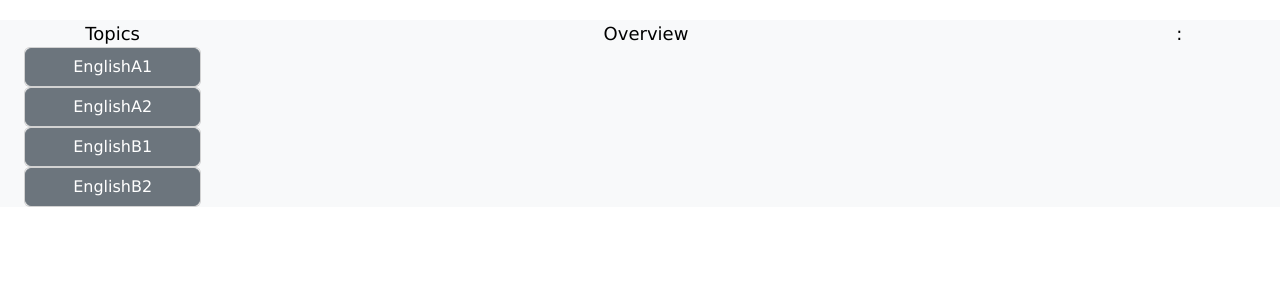
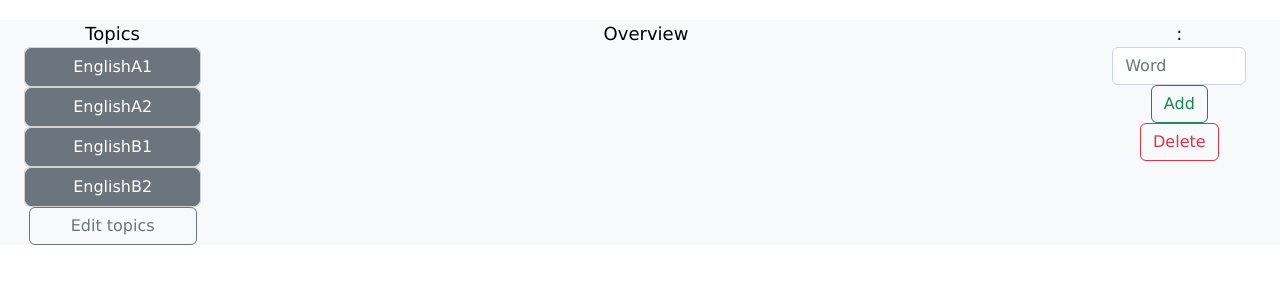
Before and after one commit to Hikyn/anki-based-web-learning, a Flask app: page / in a window 1280 px wide. Shown: the part 56-356 px from the top of the page. Run offline with Flask 2, Linux system fonts and the light colour scheme; some libraries are stand-ins or nearby versions.

Commit message:
Added /edit topics button, refactored a lot of code. Fixed bugs with Word list showing even after category/table was deleted

```diff
--- a/app.py
+++ b/app.py
@@ -38,7 +38,7 @@ def wordExists(category, word):
         return 1
 
 
-def aTableToSQL(table):
+def tableToSQL(table):
     if tableExists(table) == 0:
         print("Dictionary is empty. Creating new table")
         db.execute("INSERT INTO userTables (user_id, main_table) VALUES (?, ?)", session["id"], table)
@@ -46,7 +46,7 @@ def aTableToSQL(table):
         print("Dictionary exists")
 
 
-def aCategoryToTable(table, category):
+def categoryToTable(table, category):
     # Delete Null category
     db.execute("DELETE FROM userTables WHERE main_table = ? AND user_id = ? AND category IS NULL", table, session["id"])
 
@@ -57,7 +57,7 @@ def aCategoryToTable(table, category):
         print("Such category already exists")
 
 
-def aWordToCategory(table, category, word):
+def wordToCategory(table, category, word):
     # Delete Null words
     db.execute("DELETE FROM userTables WHERE main_table = ? AND user_id = ? AND category = ? AND words IS NULL", table, session["id"], category)
     if wordExists(category, word) == 0:
@@ -67,16 +67,16 @@ def aWordToCategory(table, category, word):
         print("Such word already exists")
 
 
-def dTableFromSQL(table):
+def tableFromSQL(table):
     db.execute("DELETE FROM userTables WHERE main_table = ? AND user_id = ?", table, session["id"])
     return
 
 
-def dCategoryFromTable(table, category):
+def categoryFromTable(table, category):
     db.execute("DELETE FROM userTables WHERE main_table = ? AND category = ? AND user_id = ?", table, category, session["id"])
     return
 
-def dWordFromCategory(table, category, word):
+def wordFromCategory(table, category, word):
     db.execute("DELETE FROM userTables WHERE main_table = ? AND category = ? AND words = ? AND user_id = ?", table, category, word, session["id"])
     return
 
@@ -126,13 +126,19 @@ def index():
         # If session remembers your last visited tables and categories, it will display them
         try:
             if session["currentTable"] != "" and session["currentCategory"] != "":
+                print("Table and Category are selected")
                 words = readWords(session["currentTable"], session["currentCategory"])
 
-                #If cookies says that we are in editing mode, then pass that cookie into render.
+            if session.get("editTables") == 1:
+                print("EDIT table pressed")
+                return render_template("index.html", userTables=userTables, currentTable=session["currentTable"], categories=categories, currentCategory=session["currentCategory"], editTables=session["editTables"])
+            else:
+                words = ""
                 if session.get("editCategories") == 1:
-                    return render_template("index.html", userTables=userTables, currentTable=session["currentTable"], categories=categories, currentCategory=session["currentCategory"], words=words, editing=session["editCategories"])
+                    print("Edit categories is pressed")
+                    return render_template("index.html", userTables=userTables, currentTable=session["currentTable"], categories=categories, currentCategory=session["currentCategory"], words=words, editCategories=session["editCategories"])
+                return render_template("index.html", userTables=userTables, currentTable=session["currentTable"], categories=categories, currentCategory=session["currentCategory"], words=words)
 
-                return render_template("index.html", userTables=userTables, currentTable=session["currentTable"], categories=categories, currentCategory=session["currentCategory"], words=words)
         except KeyError:
             print("There are no last tables/categories/words in cookie")
 
@@ -182,7 +188,7 @@ def addTable():
     if request.method == "POST":
         table = request.form.get("table")
         print(f"Trying to add table {table}")
-        aTableToSQL(table)
+        tableToSQL(table)
 
     return redirect("/manage")
 
@@ -192,7 +198,7 @@ def addCategory():
         table = request.form.get("table")
         category = request.form.get("category")
         print(f"Trying to add category {category}")
-        aCategoryToTable(table, category)
+        categoryToTable(table, category)
         # Return user back to manage
         return redirect("/manage")
 
@@ -207,7 +213,7 @@ def addWord():
         table = strToSplit[0]
         category = strToSplit[1]
         print(f"Trying to add to table {table} category {category} WORD {word}")
-        aWordToCategory(table, category, word)
+        wordToCategory(table, category, word)
 
         return redirect("/manage")
 
@@ -220,12 +226,12 @@ def changeWordOverview():
         word = request.form.get("word")
         if submit == "add":
             print(f"Trying to add to table {table} category {category} WORD {word}")
-            aWordToCategory(table, category, word)
+            wordToCategory(table, category, word)
             return redirect("/")
 
         elif submit == "delete":
             print(f"Trying to delete from table {table} category {category} WORD {word}")
-            dWordFromCategory(table, category, word)
+            wordFromCategory(table, category, word)
             return redirect("/")
 
         return redirect("/")
@@ -239,24 +245,61 @@ def changeCategoryOverview():
         word = request.form.get("word")
         if submit == "add":
             print(f"Trying to add category {category} to table {table}")
-            aCategoryToTable(table, category)
+            categoryToTable(table, category)
             return redirect("/")
 
         elif submit == "delete":
             print(f"Trying to delete category {category} from table {table}")
-            dCategoryFromTable(table, category)
+            categoryFromTable(table, category)
             return redirect("/")
 
-        elif submit == "edit":
+        elif submit == "editCategory":
+            session["currentTable"] = table
+            session["currentCategory"] = ""
             print("Trying to edit categories in overview")
+            session["editTables"] = 0
             session["editCategories"] = 1
 
-        elif submit == "stopEdit":
+        elif submit == "stopEditCategory":
+            session["currentTable"] = table
+            session["currentCategory"] = ""
             print("Trying to stop editing categories in overview")
+            session["editTables"] = 0
             session["editCategories"] = 0
+
+        elif submit == "editTables":
+            session["currentTable"] = ""
+            print("Trying to edit tables")
+            session["currentCategory"] = ""
+            session["editCategories"] = 0
+            session["editTables"] = 1
+
+        elif submit == "stopEditTables":
+            session["currentTable"] = ""
+            print("Trying to stop editing tables")
+            session["currentCategory"] = ""
+            session["editCategories"] = 0
+            session["editTables"] = 0
+
 
         return redirect("/")
 
+@app.route("/changeTablesOverview", methods=["POST"])
+def changeTableOverview():
+    if request.method == "POST":
+        submit = request.form.get("submit")
+        table = request.form.get("table")
+        if submit == "add":
+            print(f"Trying to add to table {table}")
+            tableToSQL(table)
+            return redirect("/")
+
+        elif submit == "delete":
+            print(f"Trying to delete from table {table}")
+            tableFromSQL(table)
+            return redirect("/")
+
+        return redirect("/")
 
 @app.route("/deleteTable", methods=["POST"])
 def deleteTable():
@@ -264,7 +307,7 @@ def deleteTable():
     if request.method == "POST":
         table = request.form.get("table")
         print(f"Trying to delete table {table}")
-        dTableFromSQL(table)
+        tableFromSQL(table)
 
         return redirect("/manage")
 
@@ -278,7 +321,7 @@ def deleteCategory():
         table = strToSplit[0]
         category = strToSplit[1]
         print(f"Trying to delete from table {table} category {category}")
-        dCategoryFromTable(table, category)
+        categoryFromTable(table, category)
         # Return user back to manage
         return redirect("/manage")
 
@@ -294,7 +337,7 @@ def deleteWord():
         table = strToSplit[0]
         category = strToSplit[1]
         print(f"Trying to delete from table {table} category {category} WORD {word}")
-        dWordFromCategory(table, category, word)
+        wordFromCategory(table, category, word)
 
         return redirect("/manage")
 
--- a/templates/index.html
+++ b/templates/index.html
@@ -39,24 +39,26 @@
                                     {% endfor %}
 
                                 </div>
-                                {% if editing == 1 %}
+                                {% if editCategories == 1 %}
                                 <form class="col-sm-12 centered" action="/changeCategoryOverview" method="post">
                                     <div class="mb-12">
                                         <input autocomplete="off" class="form-control col-sm-12" id="category" name="category" placeholder="Category" type="text">
                                         <input autocomplete="off" class="form-control col-sm-12" id="table" name="table" value="{{ currentTable }}" type="hidden">
                                     </div>
                                     <div class="mb-3 btn-center">
-                                        <button class="btn btn-success" type="submit" name="submit" value="add">Add</button>
-                                        <button class="btn btn-warning" type="submit" name="submit" value="delete">Delete</button>
+                                        <button class="btn btn-outline-success" type="submit" name="submit" value="add">Add</button>
+                                        <button class="btn btn-outline-danger" type="submit" name="submit" value="delete">Delete</button>
                                     </div>
                                 </form>
                                 {% endif %}
                                 <div class="col-sm-12 header-1 centered">
                                     <form action="/changeCategoryOverview" method="post">
-                                        {% if editing == 1 %}
-                                        <button class="btn btn-outline-danger col-sm-10" type="submit" name="submit" value="stopEdit">Stop Edit</button>
+                                        {% if editCategories == 1 %}
+                                        <button class="btn btn-outline-primary col-sm-10" type="submit" name="submit" value="stopEditCategory">Stop Edit</button>
+                                        <input autocomplete="off" class="form-control col-sm-12" id="table" name="table" value="{{ table["main_table"] }}" type="hidden">
                                         {% else %}
-                                        <button class="btn btn-outline-secondary col-sm-10" type="submit" name="submit" value="edit">Edit</button>
+                                        <button class="btn btn-outline-secondary col-sm-10" type="submit" name="submit" value="editCategory">Edit</button>
+                                        <input autocomplete="off" class="form-control col-sm-12" id="table" name="table" value="{{ table["main_table"] }}" type="hidden">
                                         {% endif %}
                                     </form>
                                 </div>
@@ -66,6 +68,26 @@
                     </div>
 
                     {% endfor %}
+                </div>
+                {% if editTables == 1 %}
+                <form class="col-sm-12 centered" action="/changeTablesOverview" method="post">
+                    <div class="mb-12">
+                        <input autocomplete="off" class="form-control col-sm-12" id="table" name="table" placeholder="Table" type="text">
+                    </div>
+                    <div class="mb-3 btn-center">
+                        <button class="btn btn-outline-success" type="submit" name="submit" value="add">Add</button>
+                        <button class="btn btn-outline-danger" type="submit" name="submit" value="delete">Delete</button>
+                    </div>
+                </form>
+                {% endif %}
+                <div class="col-sm-12 header-1 centered">
+                    <form action="/changeCategoryOverview" method="post">
+                        {% if editTables == 1 %}
+                        <button class="btn btn-outline-primary col-sm-10" type="submit" name="submit" value="stopEditTables">Stop Edit</button>
+                        {% else %}
+                        <button class="btn btn-outline-secondary col-sm-10" type="submit" name="submit" value="editTables">Edit topics</button>
+                        {% endif %}
+                    </form>
                 </div>
             </div>
             <div class="col-sm-8 header-1">
@@ -82,7 +104,7 @@
                     <p>{{ word["words"] }}</p>
                     {% endfor %}
                 </div>
-                {% if currentTable != NUN %}
+                {% if currentCategory != ""%}
                 <form class="col-sm-8 centered" action="/changeWordOverview" method="post">
                     <div class="mb-6">
                         <input autocomplete="off" class="form-control col-sm-6" id="word" name="word" placeholder="Word" type="text">
@@ -90,8 +112,8 @@
                         <input autocomplete="off" class="form-control col-sm-6" id="category" name="category" value="{{ currentCategory }}" type="hidden">
                     </div>
                     <div class="mb-3 btn-center">
-                        <button class="btn btn-success" type="submit" name="submit" value="add">Add</button>
-                        <button class="btn btn-warning" type="submit" name="submit" value="delete">Delete</button>
+                        <button class="btn btn-outline-success" type="submit" name="submit" value="add">Add</button>
+                        <button class="btn btn-outline-danger" type="submit" name="submit" value="delete">Delete</button>
                     </div>
                 </form>
                 {% endif %}
```
Also changed, not shown: app.db.
